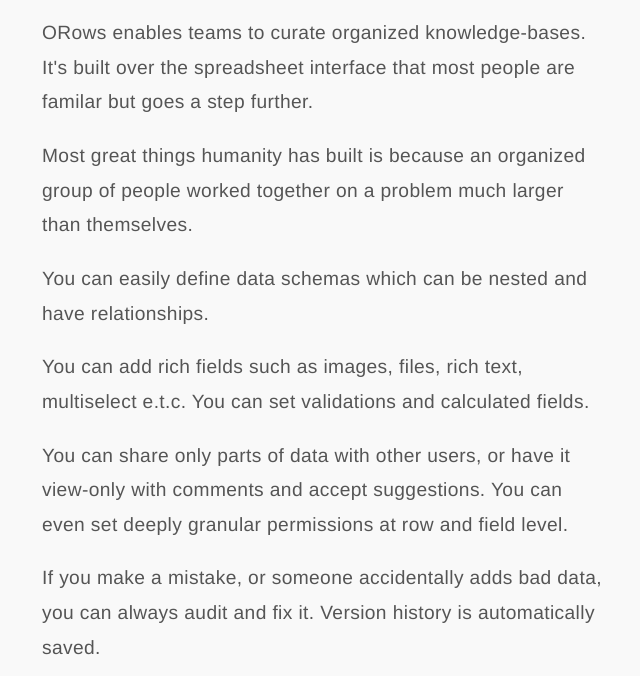
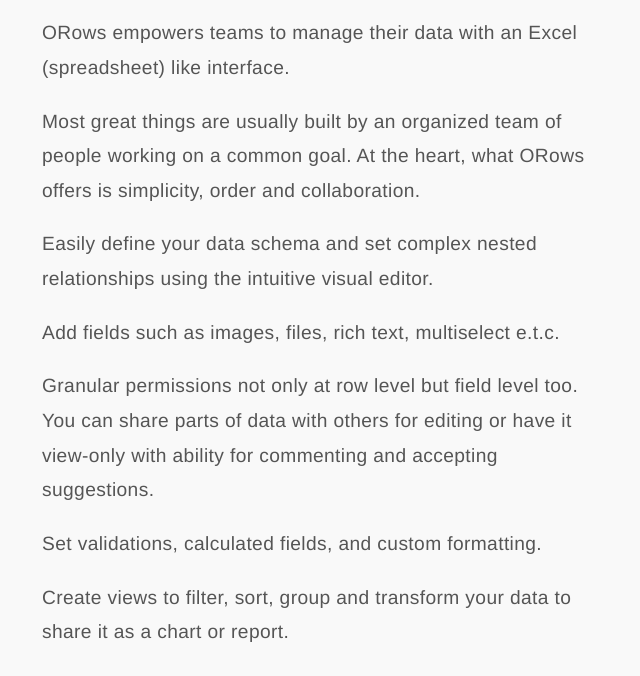
Before and after one commit to nojvek/orows.com, a website: page src/index.pug in a window 1280 px wide. Shown: the part 115-791 px from the top of the page, without its empty margins (318-958 px from the left). Drawn offline with nearby package versions, Linux system fonts and the light colour scheme; files that its build step writes are made by us from their sources; no server answers; a web font is replaced by a local one.

Commit message:
Feedback from mahesh

```diff
--- a/src/index.pug
+++ b/src/index.pug
@@ -36,13 +36,15 @@
             a.fab.fa-medium(href='https://medium.com/@nojvek', target='_blank', title='Medium')
 
     .about-me
-      p ORows enables teams to curate organized knowledge-bases. It's built over the spreadsheet interface that most people are familar but goes a step further.
-      p Most great things humanity has built is because an organized group of people worked together on a problem much larger than themselves.
-      p You can easily define data schemas which can be nested and have relationships.
-      p You can add rich fields such as images, files, rich text, multiselect e.t.c. You can set validations and calculated fields.
-      p You can share only parts of data with other users, or have it view-only with comments and accept suggestions. You can even set deeply granular permissions at row and field level.
-      p If you make a mistake, or someone accidentally adds bad data, you can always audit and fix it. Version history is automatically saved.
-      p You can create views to sort, filter, group and transform your data to share it with someone as a dashboard, report or a form.
-      p You could even expose parts of it as a REST API backend for your website or app. You can build a serverless website with ORows as your admin backend.
-      p You can create management systems for projects, customers, library books, schedules, inventory, surveys e.t.c.
+      p ORows empowers teams to manage their data with an Excel (spreadsheet) like interface.
+      p Most great things are usually built by an organized team of people working on a common goal. At the heart, what ORows offers is simplicity, order and collaboration.
+      P Easily define your data schema and set complex nested relationships using the intuitive visual editor.
+      P Add fields such as images, files, rich text, multiselect e.t.c.
+      P Granular permissions not only at row level but field level too. You can share parts of data with others for editing or have it view-only with ability for commenting and accepting suggestions.
+      P Set validations, calculated fields, and custom formatting.
+      P Create views to filter, sort, group and transform your data to share it as a chart or report.
+      P Version history is automatically saved. If you make a mistake, or someone accidentally adds bad data, you can always audit and fix it.
+      P Import/export from excel, csv, json or simply just copy-paste. You could even expose views as a REST API and receive callbacks when something changes.
+      P Building a serverless website or app with ORows as your database and management portal is easy peasy. Get from idea to execution within minutes.
+      p Your team can work offline and automatically sync when they're connected. Your data is always with you.
       p Send an email to hello@orows.com if you are interested.
```
Also changed, not shown: docs/index.html.
